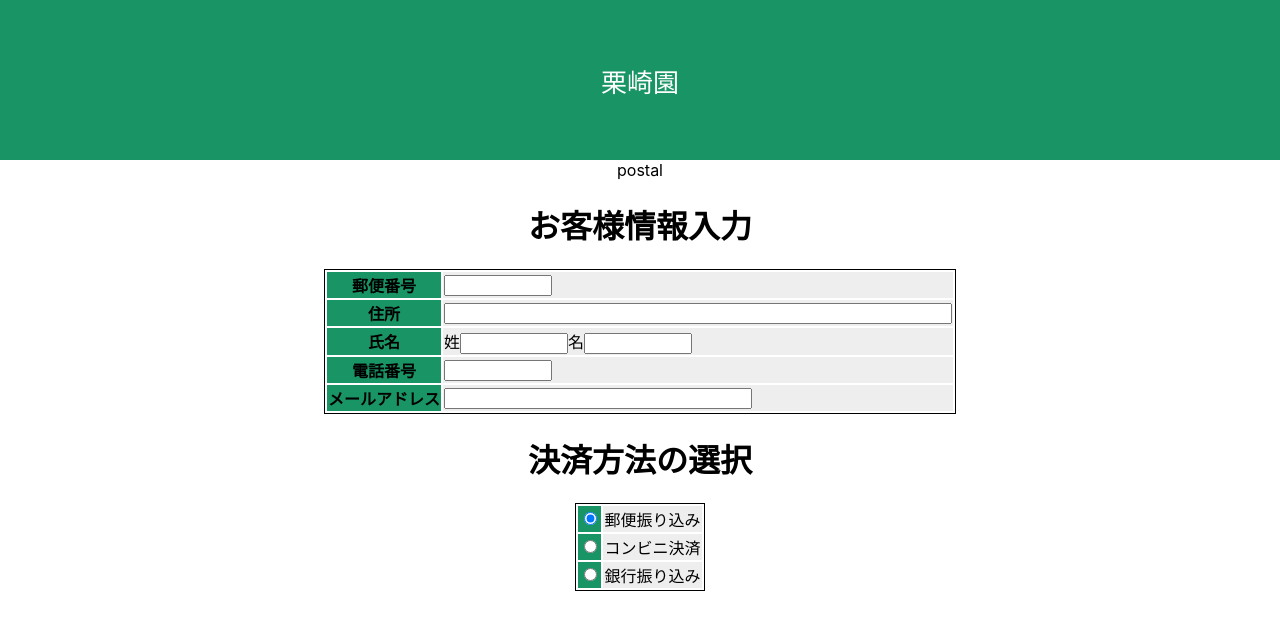
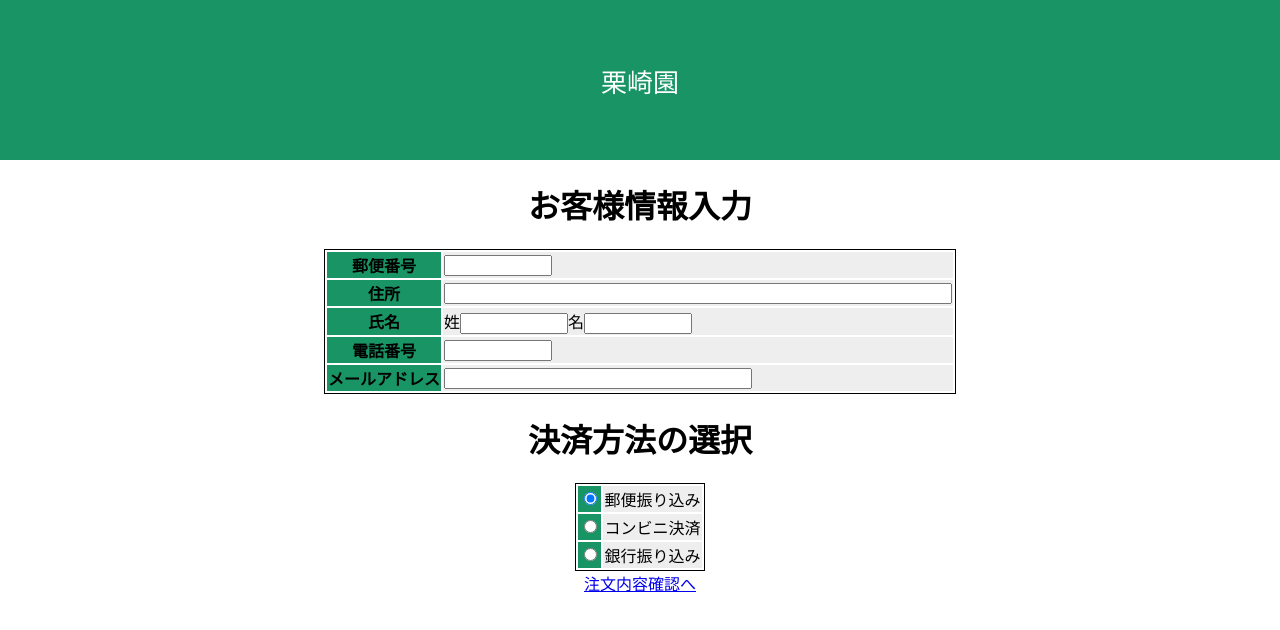
Before and after one commit to kult0922/kurisakien, a React app: page /orderInformation in a window 1280 px wide. Shown: the top 630 px of the page. Built offline with nearby package versions, Linux system fonts and the light colour scheme; what unstated-next would draw is missing.

Commit message:
wip: paymentTypeのhooksを親で管理するように修正

```diff
--- a/src/components/molecules/PaymentInformation/index.tsx
+++ b/src/components/molecules/PaymentInformation/index.tsx
@@ -2,24 +2,14 @@ import { FormTable } from '../../atoms/FormTable';
 import { FormTableHeader } from '../../atoms/FormTableHeader';
 import { FormTableRow } from '../../atoms/FormTableRow';
 import { FormTableData } from '../../atoms/FormTableData';
-import { useState, useCallback, useEffect } from 'react';
 import { PaymentType } from '../../../@types/order';
 
-export const PaymentInformation: React.FC<{
-  updatePaymentType: (paymentMethod: PaymentType) => void;
-}> = ({ updatePaymentType }) => {
-  const [paymentOption, setPaymentOption] = useState<PaymentType>('postal');
+interface Props {
+  paymentOption: PaymentType;
+  onChangePaymentOption: (paymentMethod: PaymentType) => void;
+}
 
-  // ラジオボタンが変更されたら、paymentOptionを更新する
-  const onChangePaymentOption = useCallback((event: React.ChangeEvent<HTMLInputElement>) => {
-    setPaymentOption(event.currentTarget.value as PaymentType);
-  }, []);
-
-  // paymentOptionが更新されたら、親コンポーネントのpaymentOptionを更新
-  useEffect(() => {
-    updatePaymentType(paymentOption);
-  }, [paymentOption, updatePaymentType]);
-
+export const PaymentInformation: React.FC<Props> = ({ paymentOption, onChangePaymentOption }) => {
   return (
     <>
       <h1>決済方法の選択</h1>
@@ -30,7 +20,9 @@ export const PaymentInformation: React.FC<{
               <input
                 type="radio"
                 value="postal"
-                onChange={onChangePaymentOption}
+                onChange={(event) => {
+                  onChangePaymentOption(event.target.value as PaymentType);
+                }}
                 checked={paymentOption === 'postal'}
               />
             </FormTableHeader>
@@ -42,7 +34,9 @@ export const PaymentInformation: React.FC<{
               <input
                 type="radio"
                 value="convenience"
-                onChange={onChangePaymentOption}
+                onChange={(event) => {
+                  onChangePaymentOption(event.target.value as PaymentType);
+                }}
                 checked={paymentOption === 'convenience'}
               />
             </FormTableHeader>
@@ -54,7 +48,9 @@ export const PaymentInformation: React.FC<{
               <input
                 type="radio"
                 value="bank"
-                onChange={onChangePaymentOption}
+                onChange={(event) => {
+                  onChangePaymentOption(event.target.value as PaymentType);
+                }}
                 checked={paymentOption === 'bank'}
               />
             </FormTableHeader>
--- a/src/components/organisms/OrderInformationEnter/index.tsx
+++ b/src/components/organisms/OrderInformationEnter/index.tsx
@@ -1,6 +1,6 @@
 import { CustomerInformation } from '../../molecules/CustomerInformation';
 import { PaymentInformation } from '../../molecules/PaymentInformation';
-// import { Link } from 'react-router-dom';
+import { Link } from 'react-router-dom';
 import styled from '@emotion/styled';
 import { useOrderInformation } from '../../../store/Organisms/OrderInformation';
 
@@ -9,19 +9,24 @@ const Wrapper = styled.div({
 });
 
 export const OrderInformationEnter: React.FC = () => {
-  const { customer, paymentType, updateCustomer, updatePaymentType } = useOrderInformation();
+  const {
+    paymentOption,
+    onChangePaymentOption,
+    updateCustomer,
+    onClickConfirmButton,
+  } = useOrderInformation();
 
   return (
     <Wrapper>
-      <div>
-        {customer.address}
-        {paymentType}
-      </div>
+      {console.log(paymentOption)}
       <CustomerInformation updateCustomer={updateCustomer} />
-      <PaymentInformation updatePaymentType={updatePaymentType} />
-      {/* <Link to="orderConfirm" onClick={OrderCheckButtonClicked}>
-          注文内容確認へ
-      </Link> */}
+      <PaymentInformation
+        paymentOption={paymentOption}
+        onChangePaymentOption={onChangePaymentOption}
+      />
+      <Link to="orderConfirm" onClick={onClickConfirmButton}>
+        注文内容確認へ
+      </Link>
     </Wrapper>
   );
 };
--- a/src/store/Organisms/OrderInformation/index.ts
+++ b/src/store/Organisms/OrderInformation/index.ts
@@ -3,9 +3,7 @@ import { Customer, PaymentType } from '../../../@types/order';
 // import { OrderContainer } from '../../Global/Order';
 
 export const useOrderInformation = () => {
-  // const { setOrderInformation } = OrderContainer.useContainer();
-
-  // ユーザー情報
+  const [paymentOption, setPaymentOption] = useState<PaymentType>('postal');
   const [customer, setCustomer] = useState<Customer>({
     postalCode: '',
     address: '',
@@ -14,14 +12,16 @@ export const useOrderInformation = () => {
     phone: '',
     email: '',
   });
-  // ユーザーが選択した決済方法
   const [paymentType, setPaymentType] = useState<PaymentType>('postal');
 
-  // ユーザー情報と決済方法を更新するための関数
   const updateCustomer = useCallback(
     (updatedCustomer: Customer): void => setCustomer(updatedCustomer),
     [],
   );
+
+  const onChangePaymentOption = useCallback((value: PaymentType) => {
+    setPaymentOption(value);
+  }, []);
 
   const updatePaymentType = useCallback(
     (updatedPaymentMethod: PaymentType): void => setPaymentType(updatedPaymentMethod),
@@ -29,15 +29,17 @@ export const useOrderInformation = () => {
   );
 
   // 「注文確認へ」を押したらオーダー情報をstoreにセットする
-  /*
-  const OrderCheckButtonClicked = () => {
-    const orderInformation: OrderInformation = {
-      customer: customer,
-      paymentMethod: paymentMethod,
-    };
-    setOrderInformation(orderInformation);
+  const onClickConfirmButton = useCallback(() => {
+    console.log('hello');
+  }, []);
+
+  return {
+    customer,
+    paymentType,
+    paymentOption,
+    updateCustomer,
+    onChangePaymentOption,
+    updatePaymentType,
+    onClickConfirmButton,
   };
-  */
-
-  return { customer, paymentType, updateCustomer, updatePaymentType };
 };
```
Also changed, not shown: 1 other file (tests, documents, lock files or other folders).
